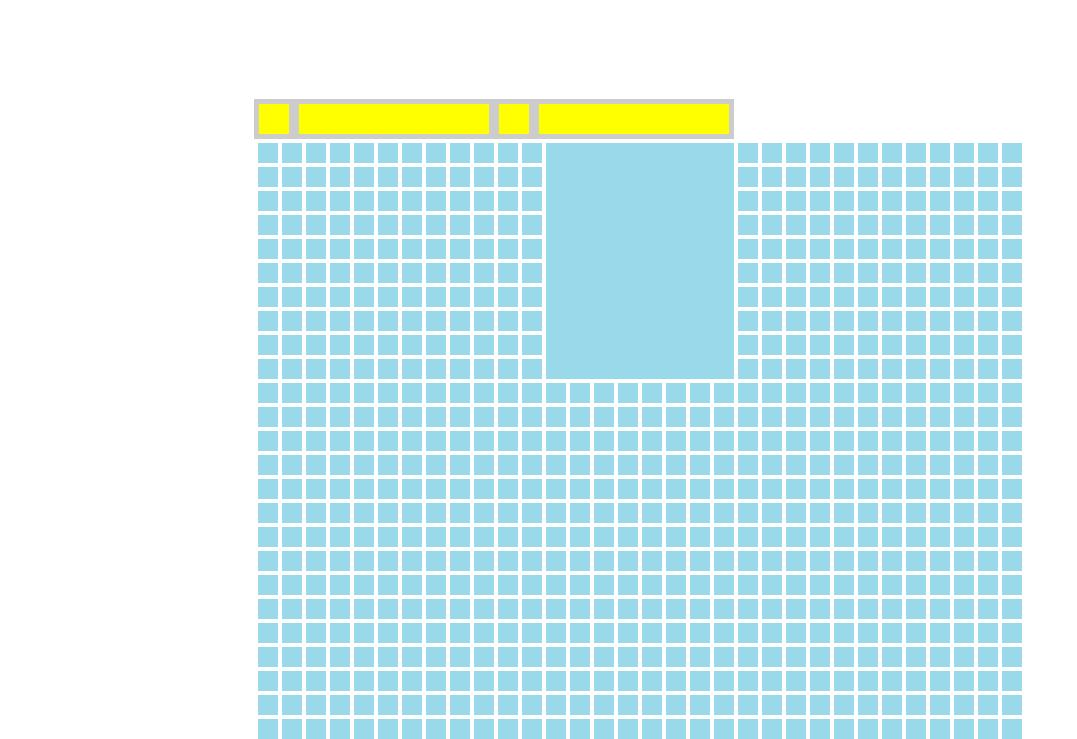
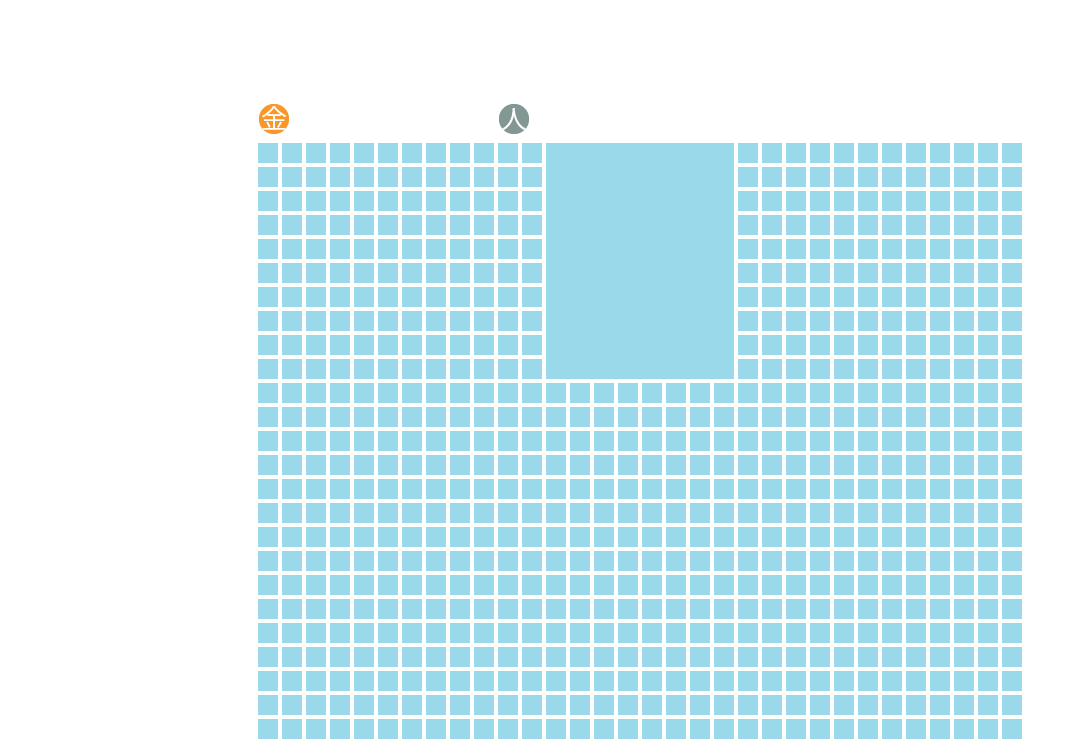
Before and after one commit to hakatashi/HeyanBox, a plain HTML site: page index.html in a window 1280 px wide. Shown: the part 61-800 px from the top of the page, without its empty margins (0-1077 px from the left). Drawn offline with Linux system fonts and the light colour scheme.

Commit message:
edit Infobar

```diff
--- a/css/style.css
+++ b/css/style.css
@@ -26,7 +26,6 @@ div#Infobar {
 div#Infobar div#money {
 	width: 240px;
 	height: 40px;
-	background-color: #CCC;
 	float: left;
 	position: relative;
 }
@@ -34,7 +33,6 @@ div#Infobar div#money {
 div#Infobar div#popul {
 	width: 240px;
 	height: 40px;
-	background-color: #CCC;
 	float: left;
 	position: relative;
 }
@@ -45,7 +43,14 @@ div#Infobar div.statsicon {
 	position: absolute;
 	top: 5px;
 	left: 5px;
-	background-color: #FF0;
+}
+
+div#Infobar div#money div.statsicon {
+	background-image: url(/img/moneyicon.png);
+}
+
+div#Infobar div#popul div.statsicon {
+	background-image: url(/img/populicon.png);
 }
 
 div#Infobar div.statsval {
@@ -54,7 +59,9 @@ div#Infobar div.statsval {
 	position: absolute;
 	top: 5px;
 	left: 45px;
-	background-color: #FF0;
+	font-size: 24px;
+	vertical-align: middle;
+	line-height: 30px;
 }
 
 div#Heyan {
```
Also changed, not shown: img/moneyicon.png (added), img/populicon.png (added).
